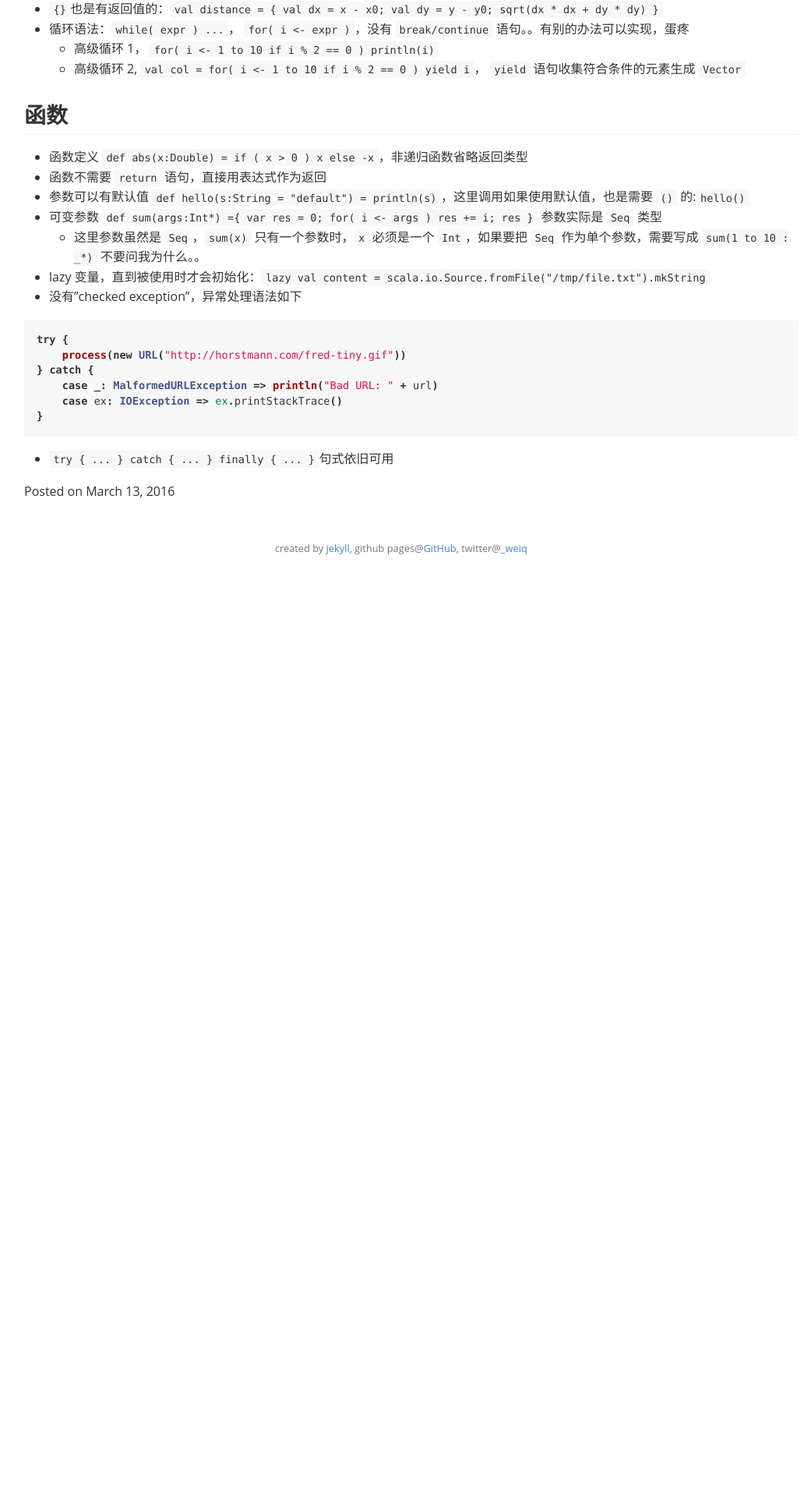
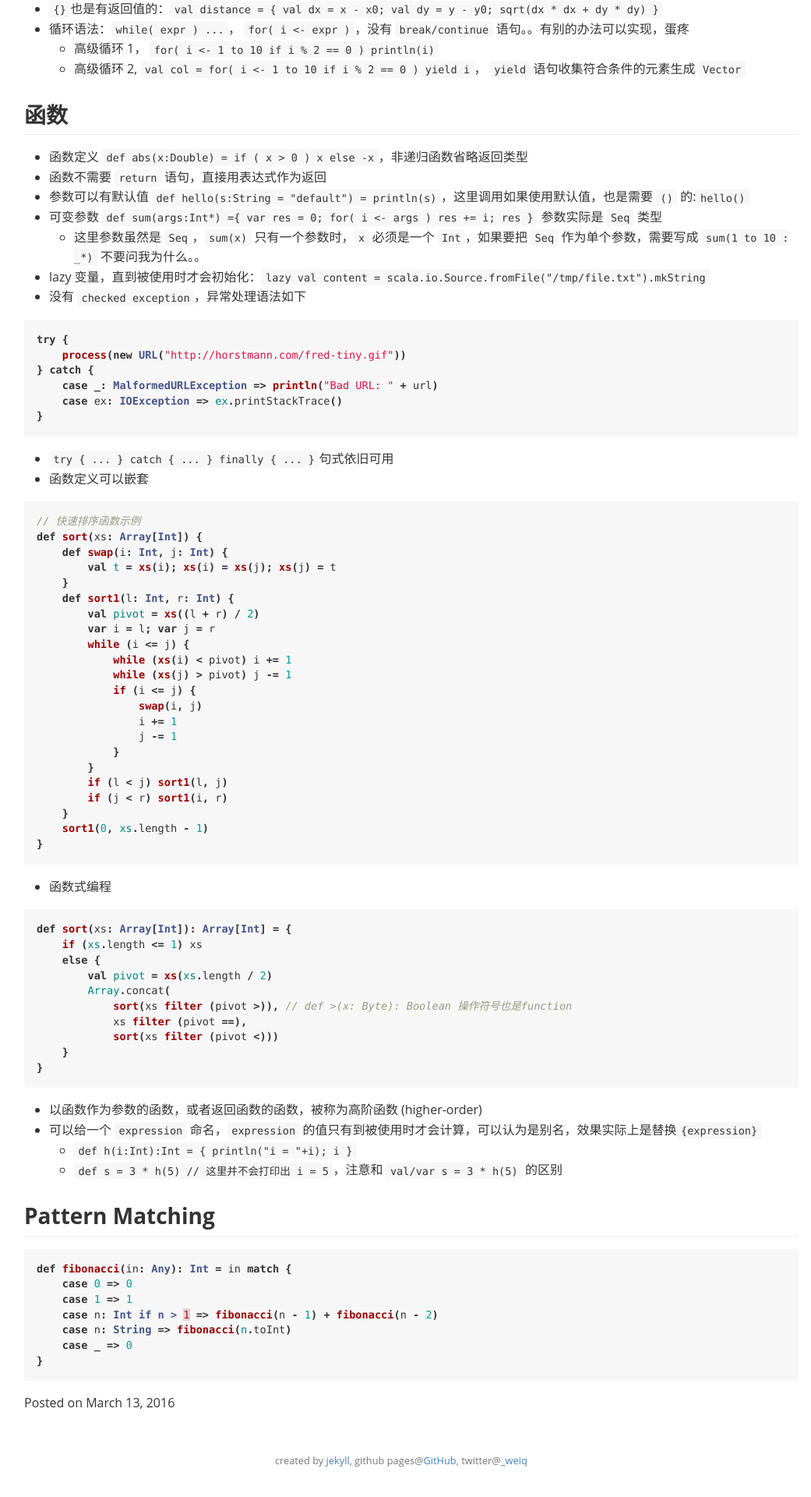
Before and after one commit to vivisidea/vivisidea.github.io, a Jekyll site: the page built from _posts/2016-03-13-learning-scala-basics.md, in a window 1280 px wide. Shown: the part 939-2859 px from the top of the page at 78% size, without its empty margins (112-1153 px from the left). Built offline with Jekyll 4.4.1, drawn with Linux system fonts in a browser that asks for light colours.

Commit message:
update post

```diff
--- a/_posts/2016-03-13-learning-scala-basics.md
+++ b/_posts/2016-03-13-learning-scala-basics.md
@@ -50,7 +50,7 @@ hello Scala
 - 可变参数`def sum(args:Int*) ={ var res = 0; for( i <- args ) res += i; res }` 参数实际是`Seq`类型
     - 这里参数虽然是`Seq`，`sum(x)`只有一个参数时，`x`必须是一个`Int`，如果要把`Seq`作为单个参数，需要写成`sum(1 to 10 : _*)`不要问我为什么。。
 - lazy变量，直到被使用时才会初始化：`lazy val content = scala.io.Source.fromFile("/tmp/file.txt").mkString`
-- 没有"checked exception"，异常处理语法如下
+- 没有`checked exception`，异常处理语法如下
 {%highlight scala%}
 try {
     process(new URL("http://horstmann.com/fred-tiny.gif"))
@@ -60,3 +60,56 @@ try {
 }
 {%endhighlight%}
 - `try { ... } catch { ... } finally { ... }`句式依旧可用
+- 函数定义可以嵌套
+{%highlight scala%}
+// 快速排序函数示例
+def sort(xs: Array[Int]) {
+    def swap(i: Int, j: Int) {
+        val t = xs(i); xs(i) = xs(j); xs(j) = t
+    }
+    def sort1(l: Int, r: Int) {
+        val pivot = xs((l + r) / 2)
+        var i = l; var j = r
+        while (i <= j) {
+            while (xs(i) < pivot) i += 1
+            while (xs(j) > pivot) j -= 1
+            if (i <= j) {
+                swap(i, j)
+                i += 1
+                j -= 1
+            }
+        }
+        if (l < j) sort1(l, j)
+        if (j < r) sort1(i, r)
+    }
+    sort1(0, xs.length - 1)
+}
+{%endhighlight%}
+- 函数式编程
+{%highlight scala%}
+def sort(xs: Array[Int]): Array[Int] = {
+    if (xs.length <= 1) xs
+    else {
+        val pivot = xs(xs.length / 2)
+        Array.concat(
+            sort(xs filter (pivot >)), // def >(x: Byte): Boolean 操作符号也是function
+            xs filter (pivot ==),
+            sort(xs filter (pivot <)))
+    }
+}
+{%endhighlight%}
+- 以函数作为参数的函数，或者返回函数的函数，被称为高阶函数(higher-order)
+- 可以给一个`expression`命名，`expression`的值只有到被使用时才会计算，可以认为是别名，效果实际上是替换`{expression}`
+    - `def h(i:Int):Int = { println("i = "+i); i }`
+    - `def s = 3 * h(5) // 这里并不会打印出 i = 5`，注意和`val/var s = 3 * h(5)`的区别
+
+## Pattern Matching
+{%highlight scala%}
+def fibonacci(in: Any): Int = in match {
+    case 0 => 0
+    case 1 => 1
+    case n: Int if n > 1 => fibonacci(n - 1) + fibonacci(n - 2)
+    case n: String => fibonacci(n.toInt)
+    case _ => 0
+}
+{%endhighlight%}
```
